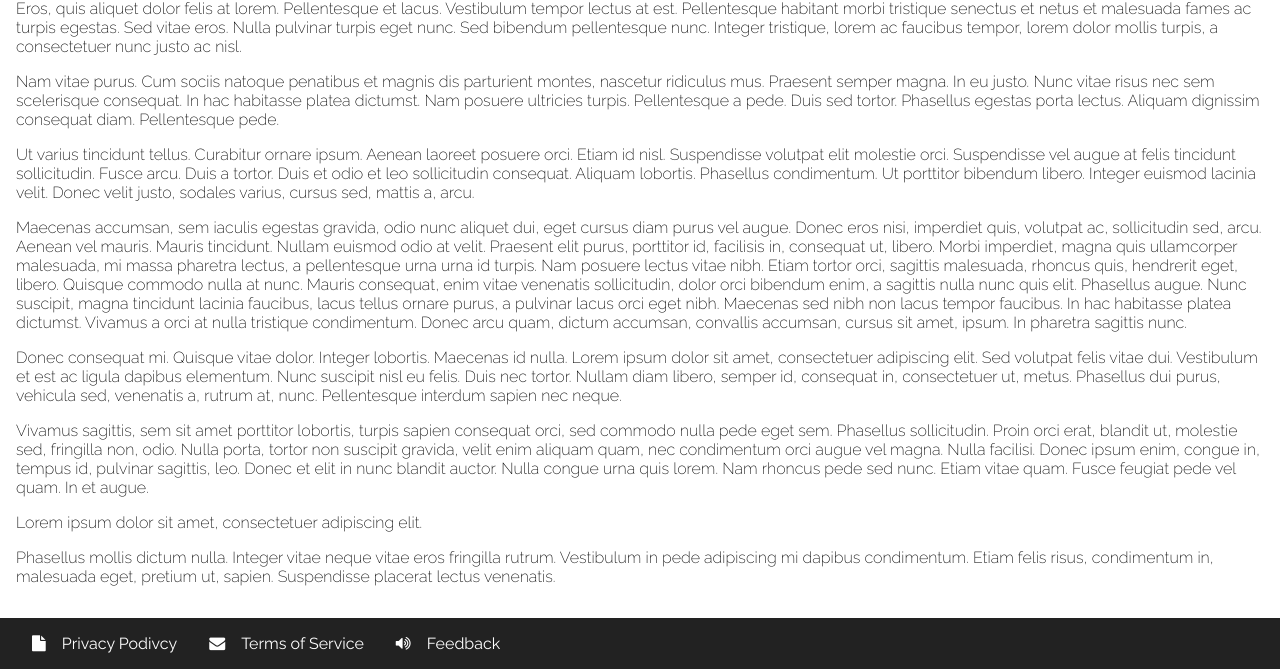
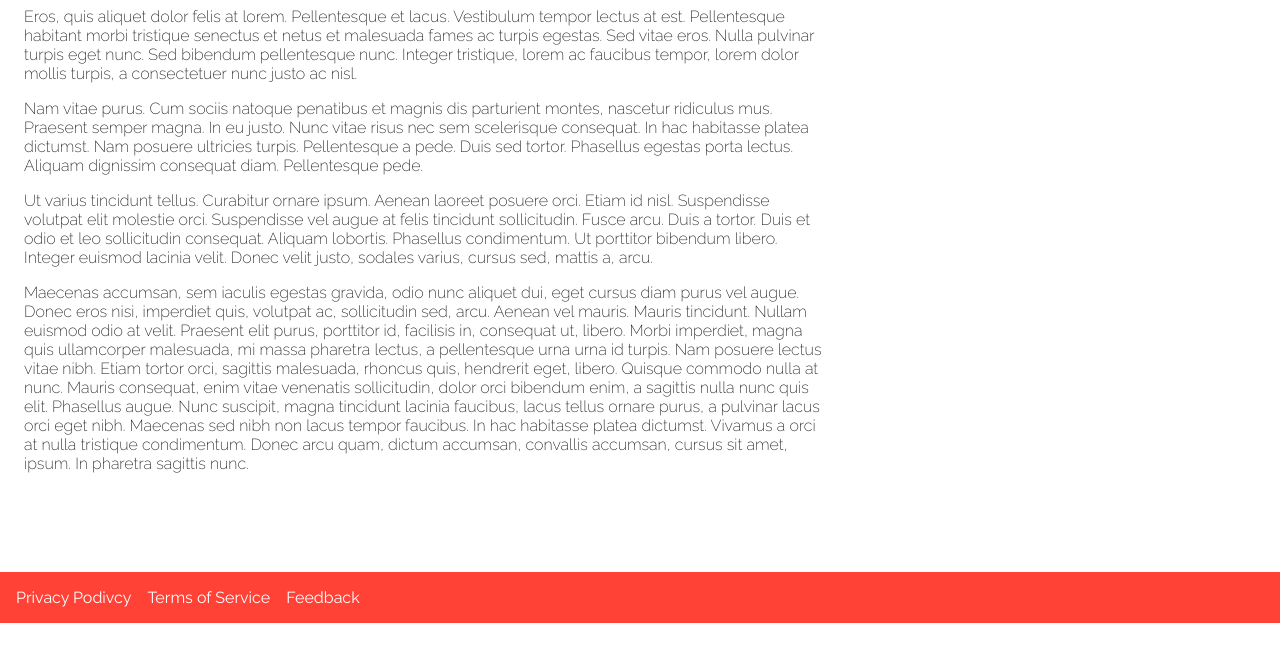
Before and after one commit to tybenz/layout-demos, a website: page regions-ui/index.html in a window 1280 px wide. Shown: the part 177-846 px from the top of the page. After the commit the page ends 800 px from the top, so only its background shows below. Drawn offline with Linux system fonts and the light colour scheme.

Commit message:
Fixing colors - only show sidebar if small enough window

```diff
--- a/regions-ui/index.html
+++ b/regions-ui/index.html
@@ -15,10 +15,19 @@
         <div id="header">
             <div id="logo"><i class="fa fa-code"></i><div id="menu-btn">Menu</div></div>
             <div id="header-middle"></div>
-                <div id="account"><i class="fa fa-user"></i><span class="nav-text">Account</span></a></div>
-            <div id="settings"><i class="fa fa-wrench"></i><span class="nav-text">Settings</span></a></div>
+            <div id="account">
+                <a href="#">
+                    <i class="fa fa-user"></i><span class="nav-text">Account</span></a>
+                </a>
+            </div>
+            <div id="settings">
+                <a href="#">
+                    <i class="fa fa-wrench"></i><span class="nav-text">Settings</span></a>
+                </a>
+            </div>
         </div>
         <div id="main">
+            <div id="main-inner">
                 <h1>Regions Responsive/Adaptive Navigation</h1>
                 <!--lorem-->
                 <p>Eros, quis aliquet dolor felis at lorem. Pellentesque et lacus. Vestibulum
@@ -57,31 +66,7 @@
                     dictumst. Vivamus a orci at nulla tristique condimentum. Donec arcu quam,
                     dictum accumsan, convallis accumsan, cursus sit amet, ipsum. In pharetra
                     sagittis nunc.</p>
-
-        <p>Donec consequat mi. Quisque vitae dolor. Integer lobortis. Maecenas id
-            nulla. Lorem ipsum dolor sit amet, consectetuer adipiscing elit. Sed
-            volutpat felis vitae dui. Vestibulum et est ac ligula dapibus elementum.
-            Nunc suscipit nisl eu felis. Duis nec tortor. Nullam diam libero, semper
-            id, consequat in, consectetuer ut, metus. Phasellus dui purus, vehicula
-            sed, venenatis a, rutrum at, nunc. Pellentesque interdum sapien nec
-            neque.</p>
-
-        <p>Vivamus sagittis, sem sit amet porttitor lobortis, turpis sapien consequat
-            orci, sed commodo nulla pede eget sem. Phasellus sollicitudin. Proin orci
-            erat, blandit ut, molestie sed, fringilla non, odio. Nulla porta, tortor
-            non suscipit gravida, velit enim aliquam quam, nec condimentum orci augue
-            vel magna. Nulla facilisi. Donec ipsum enim, congue in, tempus id, pulvinar
-            sagittis, leo. Donec et elit in nunc blandit auctor. Nulla congue urna quis
-            lorem. Nam rhoncus pede sed nunc. Etiam vitae quam. Fusce feugiat pede vel
-            quam. In et augue.</p>
-
-        <p>Lorem ipsum dolor sit amet, consectetuer adipiscing elit.</p>
-
-        <p>Phasellus mollis dictum nulla. Integer vitae neque vitae eros fringilla
-            rutrum. Vestibulum in pede adipiscing mi dapibus condimentum. Etiam felis
-            risus, condimentum in, malesuada eget, pretium ut, sapien. Suspendisse
-            placerat lectus venenatis.</p>
-        <!--/lorem-->
+            </div>
 
         </div>
         <div id="footer">
@@ -90,12 +75,15 @@
             <div><a href="#"><i class="fa fa-volume-up"></i><span class="nav-text">Feedback</span></a></div>
         </div>
     </div>
+
     <script type="text/javascript" charset="utf-8">
         var logo = document.querySelector( '#logo' );
 
         logo.addEventListener( 'click', function ( evt ) {
+            if ( window.matchMedia( '(max-width: 35rem)' ).matches ) {
                 document.querySelector( '#wrapper' ).classList.toggle( 'show-sidebar' );
                 logo.classList.toggle( 'show-sidebar' );
+            }
         });
     </script>
 </body>
--- /dev/null
+++ b/sass/_colors.scss
@@ -0,0 +1,33 @@
+//
+// COLOR VARIABLES
+//
+// - Cool
+// - Warm
+// - Gray Scale
+//
+
+// Cool
+
+$aqua:  #7FDBFF;
+$blue:  #0074D9;
+$navy:  #001F3F;
+$teal:  #39CCCC;
+$green: #2ECC40;
+$olive: #3D9970;
+$lime:  #01FF70;
+
+// Warm
+
+$yellow:  #FFDC00;
+$orange:  #FF851B;
+$red:     #FF4136;
+$fuchsia: #F012BE;
+$purple:  #B10DC9;
+$maroon:  #85144B;
+
+// Gray Scale
+
+$white:  #fff;
+$silver: #ddd;
+$gray:   #aaa;
+$black:  #111;
--- a/sass/flex.scss
+++ b/sass/flex.scss
@@ -2,6 +2,7 @@
 
 @import 'bourbon/bourbon';
 @import 'neat/neat';
+@import '_colors.scss';
 @import url(http://fonts.googleapis.com/css?family=Raleway:400,200,700);
 
 #wrapper {
@@ -31,20 +32,20 @@
   overflow: hidden;
   font-weight: 400;
   width: 60px;
-  background: #222;
+  background: $olive;
   margin: 0;
   padding: 0;
-  color: white;
+  color: $white;
 
   li {
     position: relative;
     text-align: center;
     font-size: 1.5rem;
     padding: 0.5em 0;
-    border-bottom: 1px solid white;
+    border-bottom: 1px solid $white;
 
     &.active, &:not(#show-more):hover, &:not(#show-more):active {
-      background: #0af;
+      background: $black;
     }
   }
 
--- a/sass/regions.scss
+++ b/sass/regions.scss
@@ -2,38 +2,43 @@
 
 @import 'bourbon/bourbon';
 @import 'neat/neat';
+@import '_colors.scss';
 
 #wrapper {
   position: relative;
-  height: 100%;
+  min-height: 100%;
   @include display(flex);
   @include flex-direction(column);
   @include transition-property (transform);
-  @include transition-duration(0.3s);
+  @include transition-duration(0.2s);
   @include transition-timing-function(ease-in);
 }
 
 #main {
   @include flex(1);
-  padding: 1rem;
+  padding: 1.5rem;
+}
+
+#main-inner {
+  max-width: 50em;
 }
 
 #footer, #header {
   padding: 1rem;
   font-weight: 400;
-  background: #222;
+  background: $red;
   color: white;
   margin: 0;
   @include display(flex);
   @include align-items(center);
-
-  .nav-text {
-    margin-left: 1em;
-  }
 }
 
 #footer > div {
-  margin: 0 1rem;
+  margin: 0 1rem 0 0;
+}
+
+#header .nav-text {
+  margin-left: 1em;
 }
 
 #logo {
@@ -44,7 +49,8 @@
   padding: 0.25em;
 
   &.show-sidebar {
-    background-color: #0af;
+    background-color: $white;
+    color: $black;
   }
 }
 
@@ -65,7 +71,7 @@
   position: absolute;
   top: 0;
   bottom: 0;
-  background: #111;
+  background: $black;
   color: white;
   left: -200px;
 }
@@ -79,7 +85,19 @@
   @include transform(translateX(200px));
 }
 
+#footer .fa {
+  display: none;
+}
+
 @include media(max-width 35rem) {
+  #footer .fa {
+    display: inline;
+  }
+
+  #footer .nav-text {
+    margin-left: 1em;
+  }
+
   #footer {
     opacity: 0;
   }
--- a/sass/styles.scss
+++ b/sass/styles.scss
@@ -2,6 +2,7 @@
 
 @import 'bourbon/bourbon';
 @import 'neat/neat';
+@import '_colors.scss';
 @import url(http://fonts.googleapis.com/css?family=Raleway:400,200,700);
 
 html, body {
@@ -9,17 +10,18 @@ html, body {
   font-weight: 200;
   height: 100%;
   margin: 0;
+  color: $black;
 }
 
 a {
-  color: #0af;
+  color: $blue;
 
   &:hover, &:active, &:visited {
-    color: #0df;
+    color: $aqua;
   }
 }
 
-#nav a, #footer a {
+#nav a, #header a, #footer a {
   color: inherit;
   text-decoration: none;
 
```
Also changed, not shown: flex-ui/index.html (+0 -1 lines), css/flex.css, css/regions.css, css/styles.css. Lines whose indentation alone changed are shown as unchanged.
